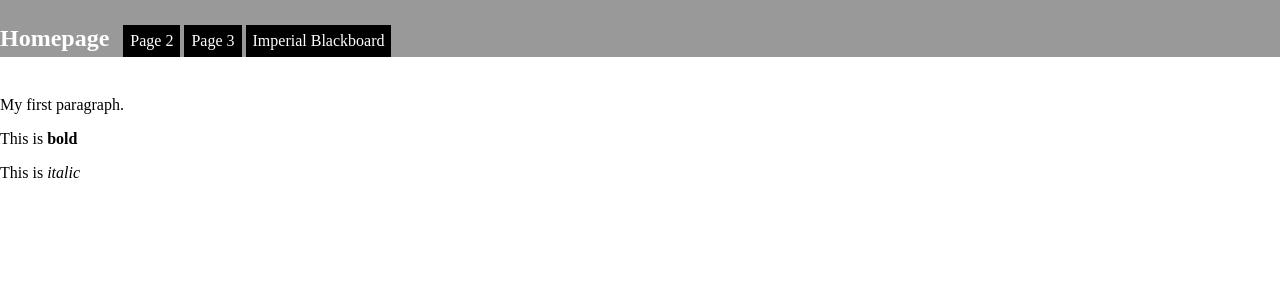
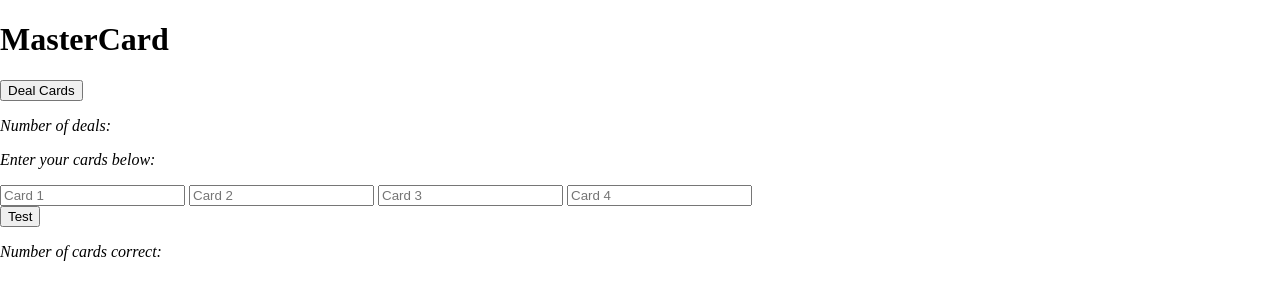
Before and after one commit to arantruslove/master-card, a plain HTML site: page index.html in a window 1280 px wide. Drawn offline with Linux system fonts and the light colour scheme.

Commit message:
Update index.html

```diff
--- a/index.html
+++ b/index.html
@@ -1,40 +1,26 @@
 <!DOCTYPE html>
 <html>
+<head>
+    <h1>MasterCard</h1>
+    <link rel="stylesheet" href="styles.css" rel = "stylesheet" type  = "text/css">
+</head>
+<body>
+    <p><button id="deal">Deal Cards</button></p>
+    <p><em>Number of deals:</em><strong><output type="text" id="numberDeals"></output></strong></p>
 
-<head>
-    <link rel="stylesheet" href="styles.css" type  = "text/css">
-</head>
+    <p><em>Enter your cards below:</em>
+        <div class="input-container">
+            <input type="text" id="input1" placeholder="Card 1">
+            <input type="text" id="input2" placeholder="Card 2">
+            <input type="text" id="input3" placeholder="Card 3">
+            <input type="text" id="input4" placeholder="Card 4">
+          </div>
 
-<body class="secondary">
-
-<header>
-    <nav>
-        <h1 id = "header">Homepage</h1>
-    <ul>
-        <li><a href = "Page_2.html">Page 2</a></li>
-        <li><a href = "page_3.html">Page 3</a></li>
-        <li><a href = "https://www.imperial.ac.uk/admin-services/ict/self-service/digital-education-services/digital-education-platforms/blackboard/", target="_blank">
-            Imperial Blackboard
-        </a></li>
-
-        </ul>
-    </nav>
-</header>
-
-<p>My first paragraph.</p>
-<p>This is <strong>bold</strong></p>
-<p>This is <em>italic</em></p>
-
-
-<p></p>
-
-
-<script type = "module" defer src="index.js"></script>
+        <button id="myCards">Test</button>
+    </p>
+    <p><em>Number of cards correct:</em><strong><output type = "text" id = "numberCorrect">
+    </output> </strong></p>
 
 </body>
-
-<!-- <header>
-    <h1 class="secondary">Paragraph 2</h1>
-</header> -->
-
+<script type="module" defer src="index.js"></script>
 </html>
```
